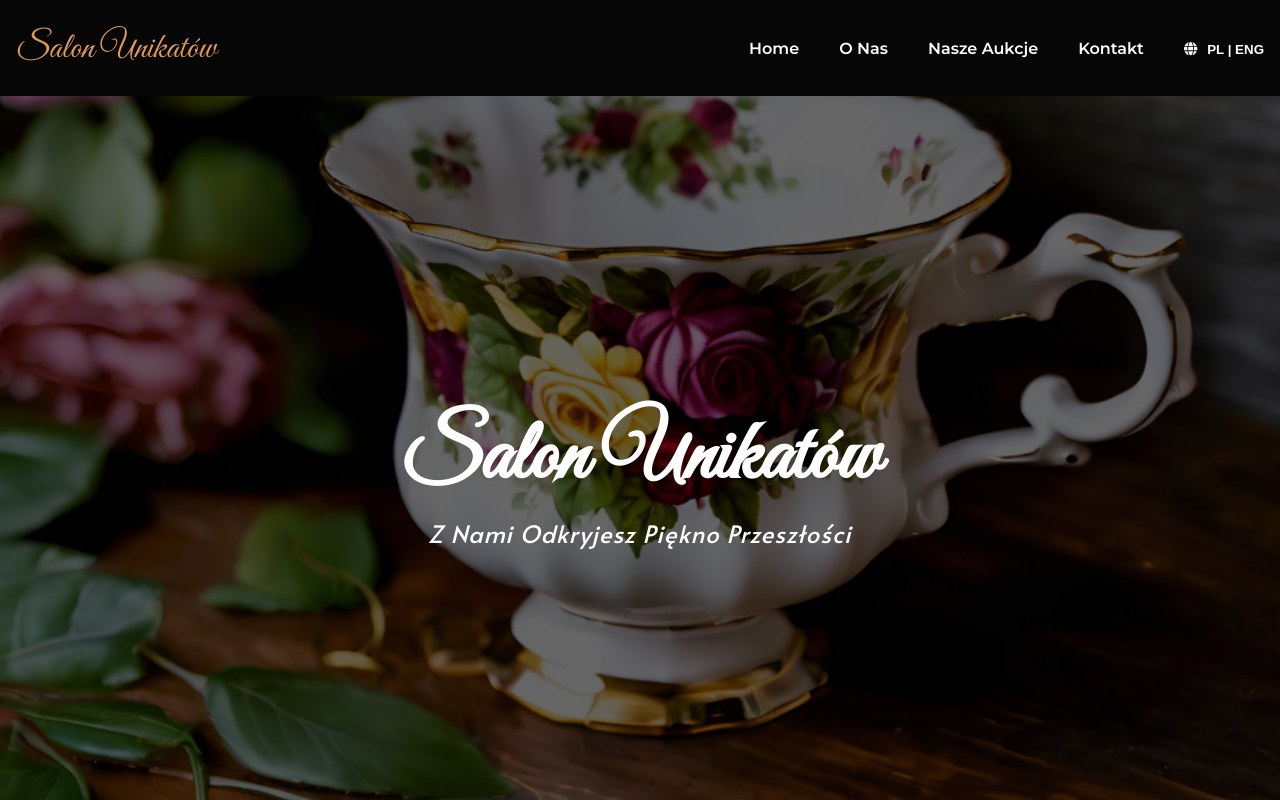
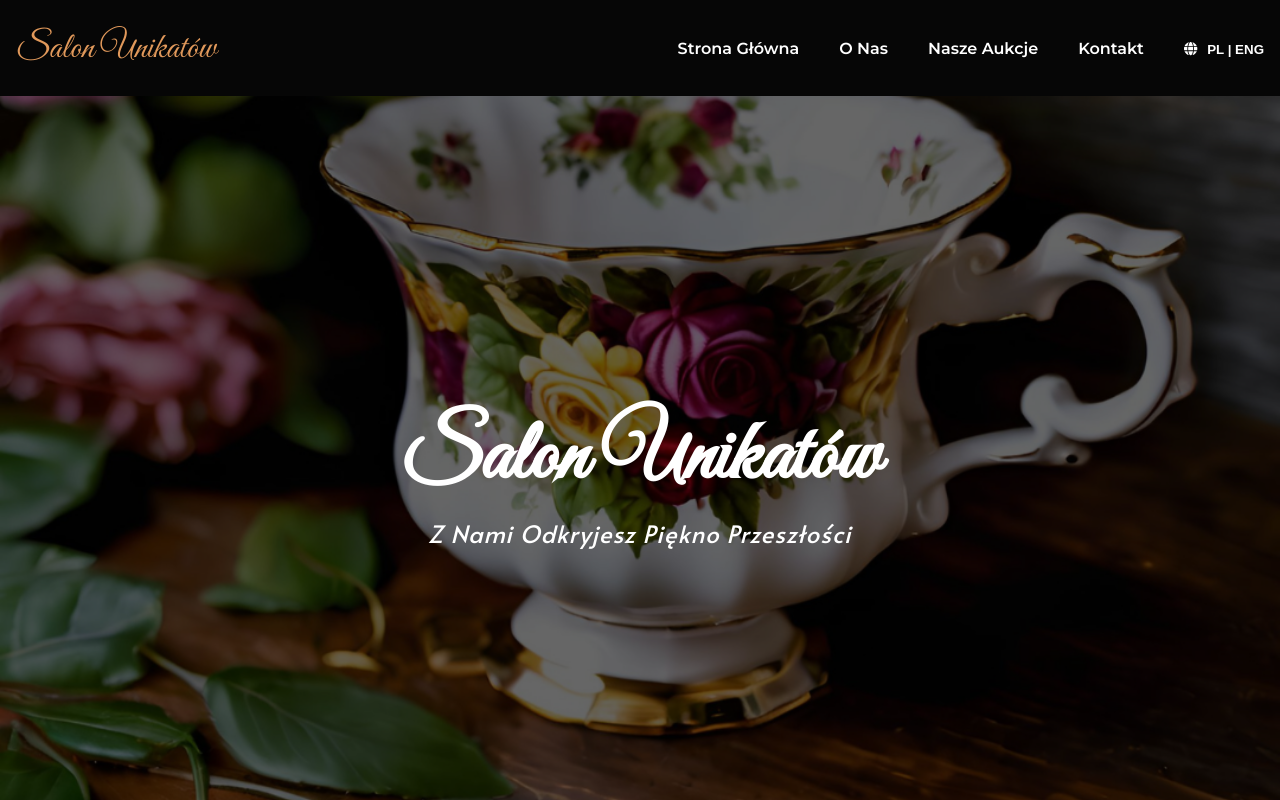
Before and after one commit to jkbednarczyk/subc, a React (Create React App) app: page / in a window 1280 px wide. Shown: the top 800 px of the page. Built offline with nearby package versions, Linux system fonts and the light colour scheme; a web font is replaced by a local one.

Commit message:
SUBC-0004 Allow to change language with one button

```diff
--- a/src/App.tsx
+++ b/src/App.tsx
@@ -1,4 +1,4 @@
-import React from 'react';
+import {FC} from 'react';
 import './GlobalStyles.css';
 import { Navbar } from './components/navbar/Navbar.component';
 import { BrowserRouter as Router, Routes, Route } from "react-router-dom";
@@ -6,11 +6,15 @@ import { HomePage } from './components/home/HomePage.component';
 import { PrivacyPolicy } from './components/privacyPolicy/PrivacyPolicy';
 import { ContactPage } from './components/contact/ContactPage.component';
 
-function App() {
+interface AppProps {
+  language: string;
+}
+
+const App: FC<AppProps> = (props) => {
   return (
 
     <Router>
-     <Navbar />
+     <Navbar language={props.language}/>
      <main className="main-content">
        <Routes>
          <Route path="/" element={<HomePage />} />
--- a/src/components/navbar/Navbar.component.tsx
+++ b/src/components/navbar/Navbar.component.tsx
@@ -7,12 +7,19 @@ import { faGlobe } from "@fortawesome/free-solid-svg-icons";
 import {translate} from '../../lang/utils/TranslationUtils';
 import { useTranslation } from "react-i18next";
 
-export const Navbar: FC = () => {
+interface NavbarProps {
+  language: string;
+}
+
+export const Navbar: FC<NavbarProps> = (props) => {
   const [showMenu, setShowMenu] = useState(false);
   const [t, i18n] = useTranslation("global");
+  const [currentLang, setCurrentLang] = useState<string>(props.language);
 
   const handleLanguageChange = (lang: string) => {
-    i18n.changeLanguage(lang);
+    const afterChange: string = lang === "pl" ? "eng" : "pl";
+    setCurrentLang(afterChange);
+    i18n.changeLanguage(afterChange);
   }
 
   const toggleMenu = () => {
@@ -57,7 +64,7 @@ export const Navbar: FC = () => {
               </NavLink>
             </li>
             <li className="nav__item">
-              <button className="nav__lang" onClick={() => handleLanguageChange("eng")}>
+              <button className="nav__lang" onClick={() => handleLanguageChange(currentLang)}>
                 <FontAwesomeIcon icon={faGlobe} className="button_icon" />
                 <span>PL | ENG</span>
               </button>
--- a/src/index.tsx
+++ b/src/index.tsx
@@ -27,7 +27,7 @@ const root = ReactDOM.createRoot(
 root.render(
   <React.StrictMode>
     <I18nextProvider i18n={i18next}>
-      <App />
+      <App language={i18next.language}/>
     </I18nextProvider>
   </React.StrictMode>
 );
--- a/src/lang/pl-gb.json
+++ b/src/lang/pl-gb.json
@@ -1,6 +1,6 @@
 {
     "MOTTO": "Z Nami Odkryjesz Piękno Przeszłości",
-    "HOME": "Home",
+    "HOME": "Strona Główna",
     "ABOUT_US": "O Nas",
     "OUR_AUCTIONS": "Nasze Aukcje",
     "CONTACT": "Kontakt",
```
